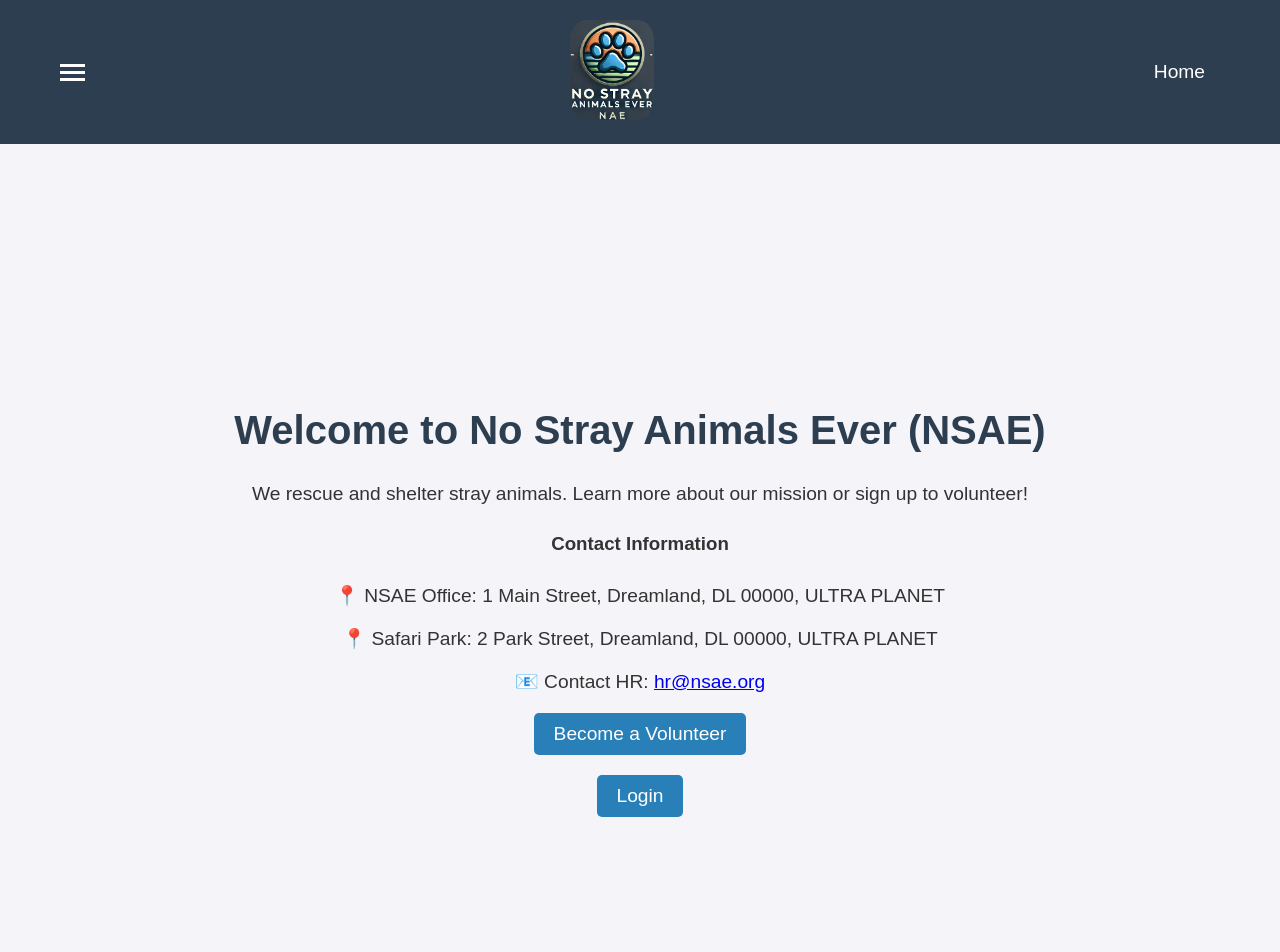
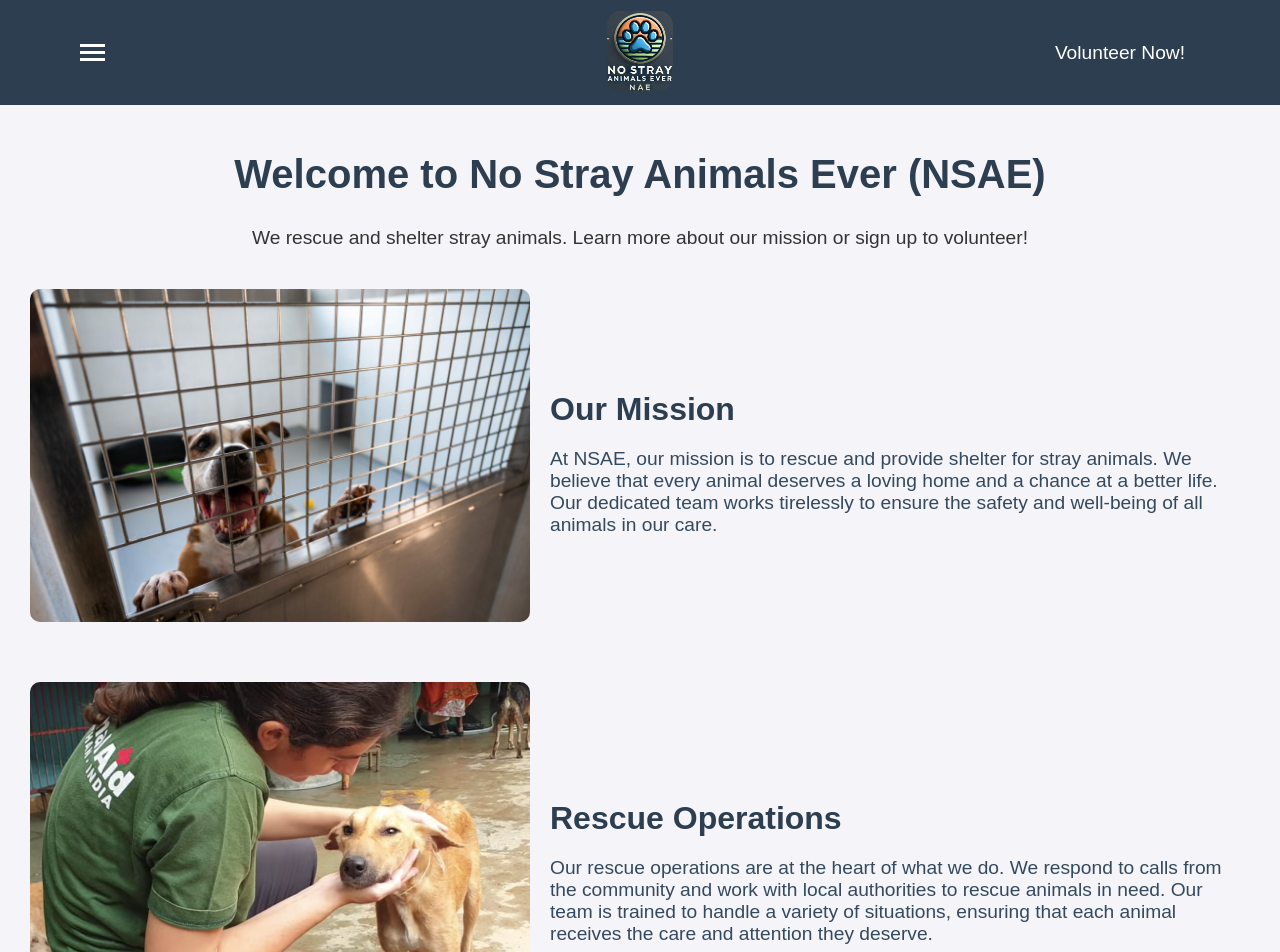
Before and after one commit to ChaseWink05/No-Stray-Animals-Ever--NSAE--WebApp, a React (Vite) app in the folder nsae-dashboard/: page / in a window 1280 px wide. Shown: the top 952 px of the page. Built offline with nearby package versions, Linux system fonts and the light colour scheme.

Commit message:
Adding images, and readjusting nav bar

```diff
--- a/nsae-dashboard/src/components/Home.jsx
+++ b/nsae-dashboard/src/components/Home.jsx
@@ -1,7 +1,8 @@
 import React from "react";
 import { Link } from "react-router-dom";
-import Navbar from "./Navbar";
 import "../styles/Home.css";
+import HappyDog from "../Images/HappyDog.jpg"; // Import an image
+import rescueImage from "../Images/RescueImage.png"; // Import another image
 
 function Home() {
   return (
@@ -11,6 +12,24 @@ function Home() {
         <p>
           We rescue and shelter stray animals. Learn more about our mission or sign up to volunteer!
         </p>
+        <div className="home-section">
+          <img src={HappyDog} alt="Dogo" className="home-image" />
+          <div className="home-text">
+            <h2>Our Mission</h2>
+            <p>
+              At NSAE, our mission is to rescue and provide shelter for stray animals. We believe that every animal deserves a loving home and a chance at a better life. Our dedicated team works tirelessly to ensure the safety and well-being of all animals in our care.
+            </p>
+          </div>
+        </div>
+        <div className="home-section">
+          <img src={rescueImage} alt="Rescue Operations" className="home-image" />
+          <div className="home-text">
+            <h2>Rescue Operations</h2>
+            <p>
+              Our rescue operations are at the heart of what we do. We respond to calls from the community and work with local authorities to rescue animals in need. Our team is trained to handle a variety of situations, ensuring that each animal receives the care and attention they deserve.
+            </p>
+          </div>
+        </div>
         <h3>Contact Information</h3>
         <p>📍 NSAE Office: 1 Main Street, Dreamland, DL 00000, ULTRA PLANET</p>
         <p>📍 Safari Park: 2 Park Street, Dreamland, DL 00000, ULTRA PLANET</p>
--- a/nsae-dashboard/src/components/Navbar.jsx
+++ b/nsae-dashboard/src/components/Navbar.jsx
@@ -24,7 +24,7 @@ function Navbar() {
         </Link>
       </div>
       <ul className="navbar-links">
-        <li><Link to="/">Home</Link></li>
+        <li><Link to="/VolunteerSignup">Volunteer Now!</Link></li>
       </ul>
     </nav>
   );
--- a/nsae-dashboard/src/styles/Home.css
+++ b/nsae-dashboard/src/styles/Home.css
@@ -11,9 +11,9 @@ body {
   flex-direction: column;
   align-items: center;
   justify-content: center;
-  height: 100vh;
+  min-height: calc(100vh - 80px); /* Adjust for navbar height */
   text-align: center;
-  padding-top: 60px; /* Adjust for navbar height */
+  padding: 20px;
 }
 
 h1 {
@@ -42,18 +42,51 @@ p {
 .button:hover {
   background-color: #1abc9c; /* Green */
 }
+
+.home-section {
+  display: flex;
+  align-items: center;
+  margin: 20px 0;
+  flex-wrap: wrap; /* Allow wrapping for smaller screens */
+}
+
+.home-image {
+  width: 100%;
+  max-width: 500px; /* Limit the maximum width of images */
+  border-radius: 10px;
+  margin: 10px;
+  flex: 1; /* Allow images to grow and shrink */
+}
+
+.home-text {
+  flex: 1; /* Allow text to grow and shrink */
+  text-align: left;
+  margin: 10px;
+}
+
+.home-text h2 {
+  color: #2c3e50;
+}
+
+.home-text p {
+  color: #34495e;
+}
+
 .footer {
   background-color: #2c3e50;
   color: white;
   padding: 20px;
   text-align: center;
-  bottom: 0;
   width: 100%;
 }
 
 .footer-content {
   max-width: 1200px;
   margin: 0 auto;
+}
+
+.footer-content p {
+  margin: 5px 0;
 }
 
 .footer a {
@@ -64,3 +97,13 @@ p {
 .footer a:hover {
   text-decoration: underline;
 }
+
+@media (max-width: 768px) {
+  .home-section {
+    flex-direction: column; /* Stack sections vertically on smaller screens */
+  }
+
+  .home-text {
+    text-align: center; /* Center text on smaller screens */
+  }
+}
--- a/nsae-dashboard/src/styles/Navbar.css
+++ b/nsae-dashboard/src/styles/Navbar.css
@@ -3,19 +3,21 @@
   justify-content: space-between;
   align-items: center;
   background-color: #2c3e50;
-  padding: 20px 60px;
+  padding: 40px 80px; /* Increased padding */
+  position: relative;
 }
 
 .navbar-logo {
-  flex: 1;
-  text-align: center;
+  position: absolute;
+  left: 50%;
+  transform: translateX(-50%);
   display: flex;
   justify-content: center;
   align-items: center;
 }
 
 .navbar-logo img {
-  height: 100px;
+  max-height: 80px; /* Set a maximum height for the logo */
   width: auto;
   border-radius: 20%;
 }
```
Also changed, not shown: nsae-dashboard/src/Images/HappyDog.jpg (added), nsae-dashboard/src/Images/RescueImage.png (added).
